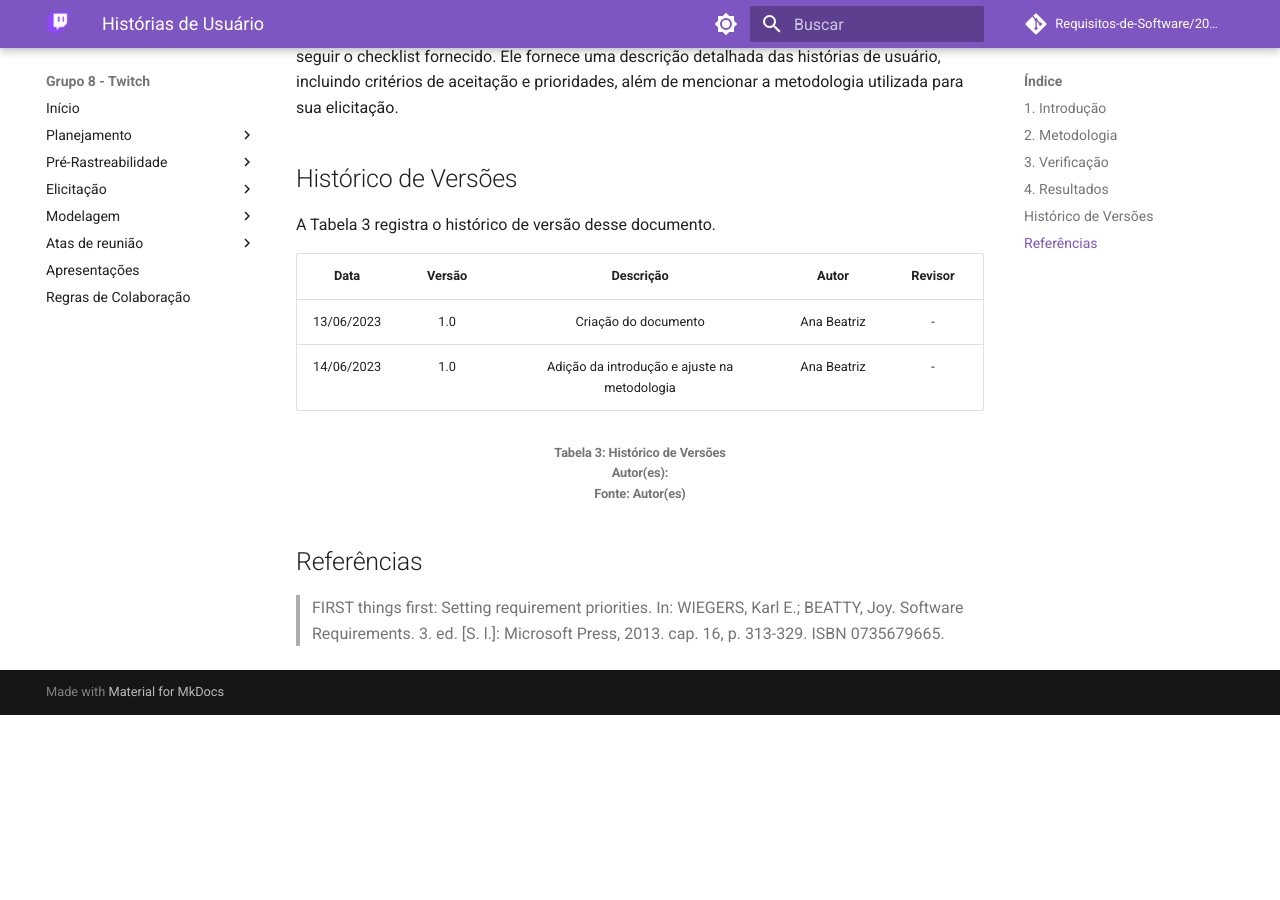
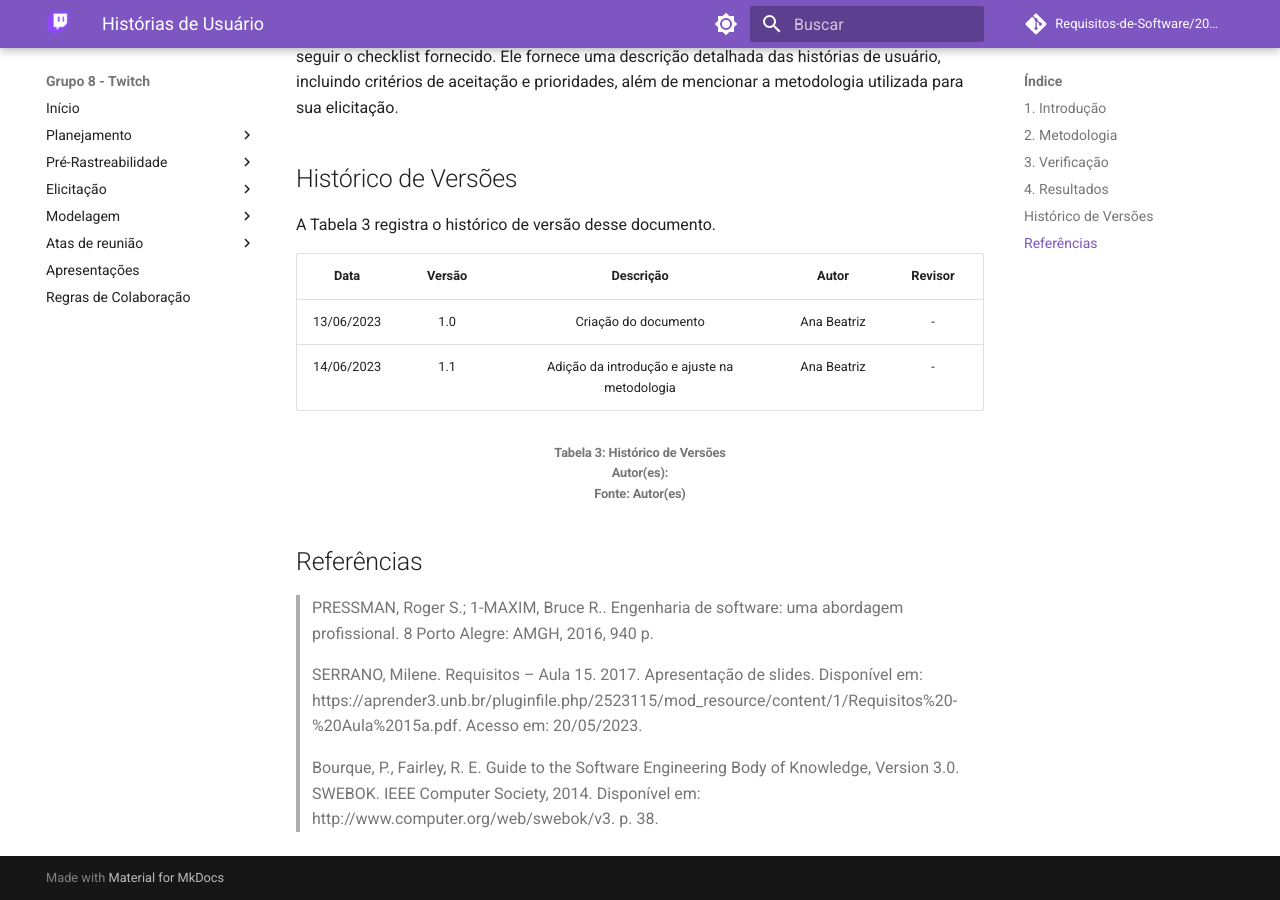
Before and after one commit to Requisitos-de-Software/2023.1-Twitch, an MkDocs documentation site: the page built from docs/verificacao_grupo01/userstory_v.md, in a window 1280 px wide and 900 px high, scrolled down 1959 px. Built offline with MkDocs 1.6.1 and Material for MkDocs 9.7.7, drawn with Linux system fonts in a browser that asks for light colours; comment, search, counter and statistics services are not loaded; before the commit the page ends 2674 px from its top, so only the background shows below that.

Commit message:
fix historico de versoes

```diff
--- a/docs/verificacao_grupo01/userstory_v.md
+++ b/docs/verificacao_grupo01/userstory_v.md
@@ -49,11 +49,15 @@ A Tabela 3 registra o histórico de versão desse documento.
 |**Data** | **Versão** | **Descrição** | **Autor** | **Revisor** |
 |:---: | :---: | :---: | :---: | :---: |
 | 13/06/2023| 1.0 | Criação do documento | Ana Beatriz | - |
-| 14/06/2023| 1.0 | Adição da introdução e ajuste na metodologia | Ana Beatriz | - |
+| 14/06/2023| 1.1 | Adição da introdução e ajuste na metodologia | Ana Beatriz | - |
 
 <h6 align = "center"> Tabela 3: Histórico de Versões
 <br> Autor(es):
 <br>Fonte: Autor(es)</h6>
 
 ## Referências
-> FIRST things first: Setting requirement priorities. In: WIEGERS, Karl E.; BEATTY, Joy. Software Requirements. 3. ed. [S. l.]: Microsoft Press, 2013. cap. 16, p. 313-329. ISBN 0735679665.
+> PRESSMAN, Roger S.; 1-MAXIM, Bruce R.. Engenharia de software: uma abordagem profissional. 8 Porto Alegre: AMGH, 2016, 940 p.
+
+>SERRANO, Milene. Requisitos – Aula 15. 2017. Apresentação de slides. Disponível em: https://aprender3.unb.br/pluginfile.php/2523115/mod_resource/content/1/Requisitos%20-%20Aula%2015a.pdf. Acesso em: 20/05/2023.
+
+>Bourque, P., Fairley, R. E. Guide to the Software Engineering Body of Knowledge, Version 3.0. SWEBOK. IEEE Computer Society, 2014. Disponível em: http://www.computer.org/web/swebok/v3. p. 38.
```
Also changed, not shown: docs/verificacao_grupo01/brainstorm_v.md (+1 -1 lines), docs/verificacao_grupo01/first_v.md (+1 -1 lines).
